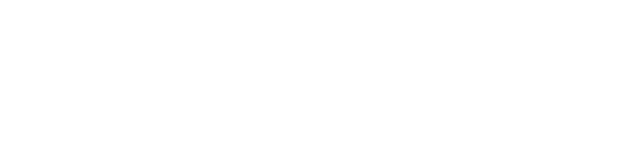
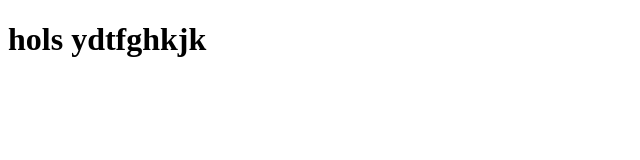
Before and after one commit to beaner92/invie-github, a plain HTML site: page index.html in a window 1280 px wide. Shown: the whole page, without its empty margins (0-640 px from the left). Drawn offline with Linux system fonts and the light colour scheme.

Commit message:
Cambio a index

```diff
--- a/index.html
+++ b/index.html
@@ -4,6 +4,6 @@
 	<title></title>
 </head>
 <body>
-
+	<h1>hols ydtfghkjk</h1>
 </body>
 </html>
```
